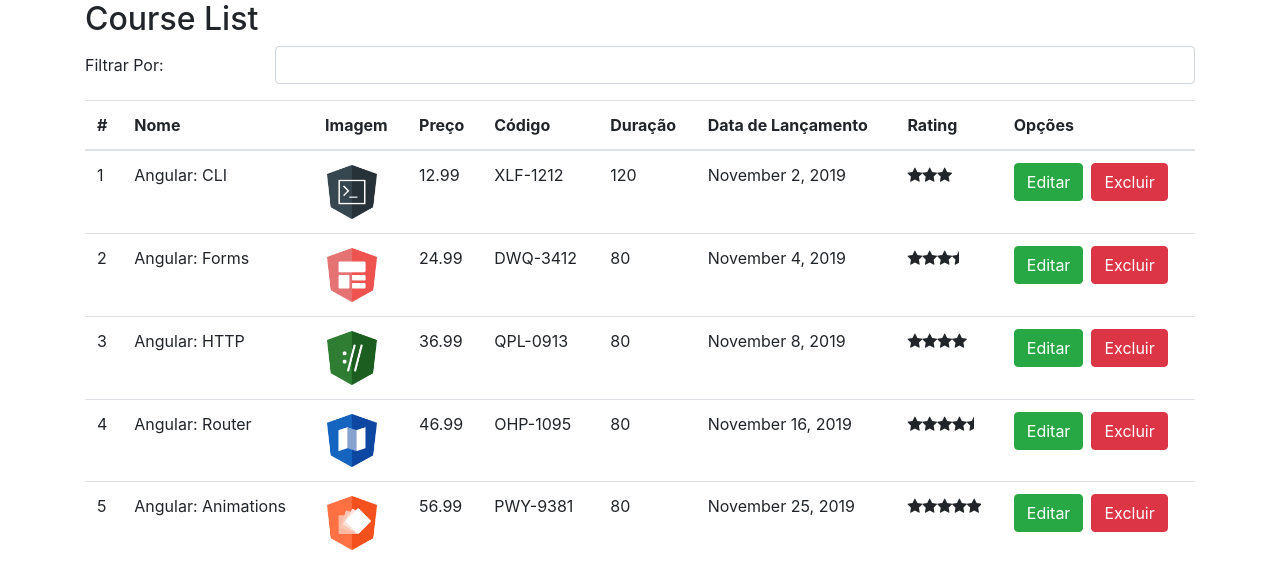
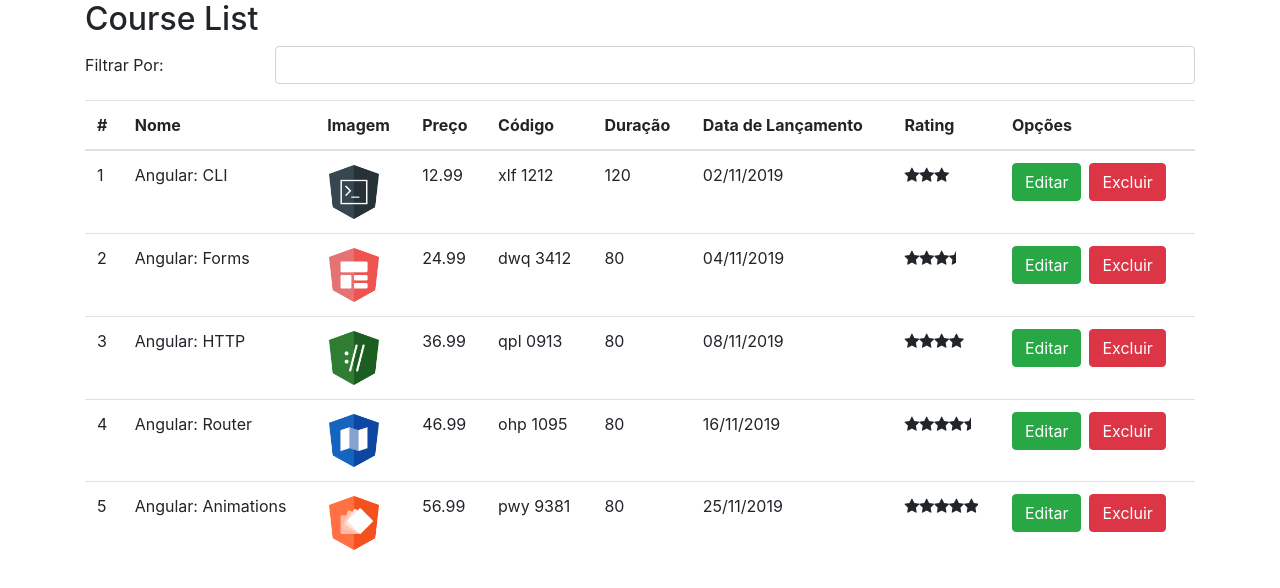
Before and after one commit to wslmacieira/course-manager, an Angular app: page / in a window 1280 px wide. Shown: the top 588 px of the page. Built offline with nearby package versions, Linux system fonts and the light colour scheme.

Commit message:
cria pipe replace

```diff
--- a/src/app/app.module.ts
+++ b/src/app/app.module.ts
@@ -5,12 +5,14 @@
 import { AppComponent } from './app.component';
 import { CourseListComponent } from './courses/course-list.component';
 import { StarComponent } from './star/star.component';
+import { ReplacePipe } from './pipe/replace.pipe';
 
 @NgModule({
   declarations: [
     AppComponent,
     CourseListComponent,
-    StarComponent
+    StarComponent,
+    ReplacePipe
    ],
   imports: [
     BrowserModule,
--- a/src/app/courses/course-list.component.html
+++ b/src/app/courses/course-list.component.html
@@ -33,9 +33,9 @@
         >
       </td>
       <td>{{course.price}}</td>
-      <td>{{course.code}}</td>
+      <td>{{course.code | lowercase | replace: '-': ' '}}</td>
       <td>{{course.duration}}</td>
-      <td>{{course.releaseDate}}</td>
+      <td>{{course.releaseDate | date: 'dd/MM/yyyy'}}</td>
       <td>
         <app-star [rating]="course.rating"></app-star>
       </td>
--- /dev/null
+++ b/src/app/pipe/replace.pipe.ts
@@ -0,0 +1,12 @@
+import { Pipe, PipeTransform } from '@angular/core';
+
+@Pipe({
+  name: 'replace'
+})
+export class ReplacePipe implements PipeTransform {
+
+  transform(value: string, char: string, valueToreplace: string): string {
+    return value.replace(char, valueToreplace);
+  }
+
+}
```
